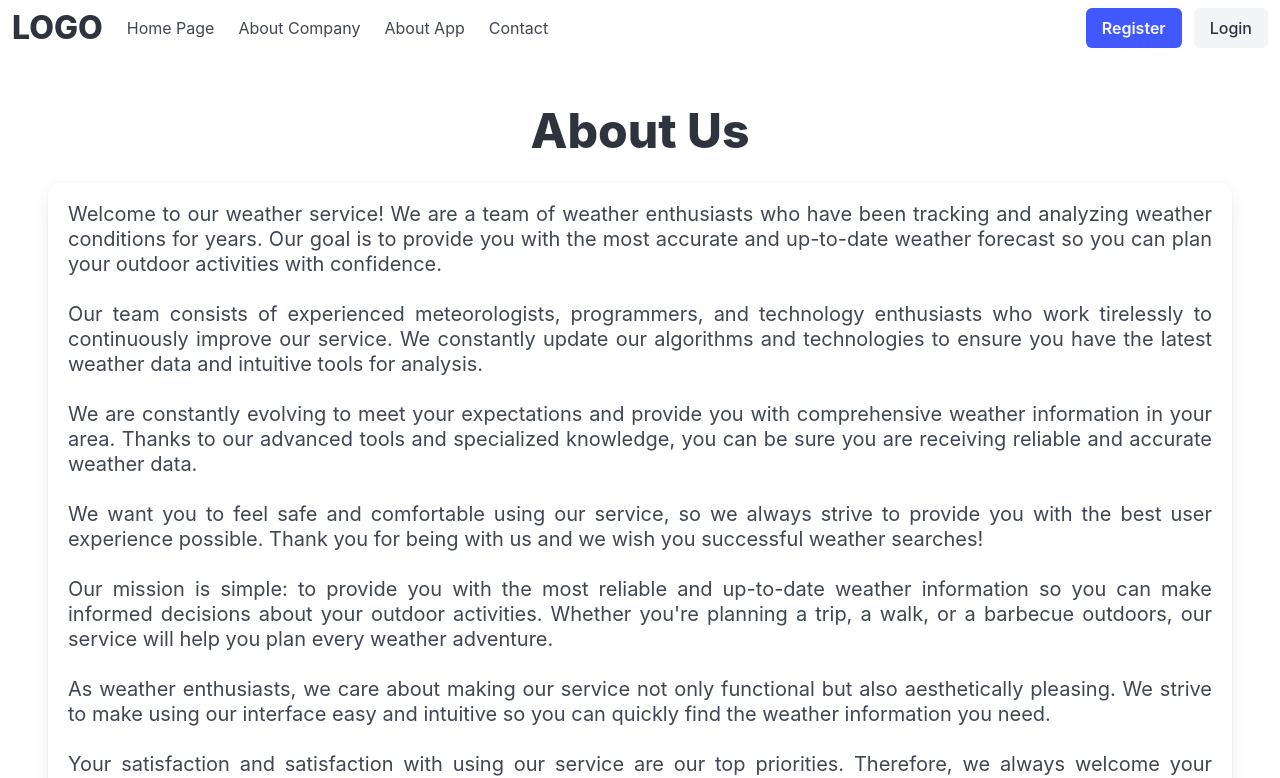
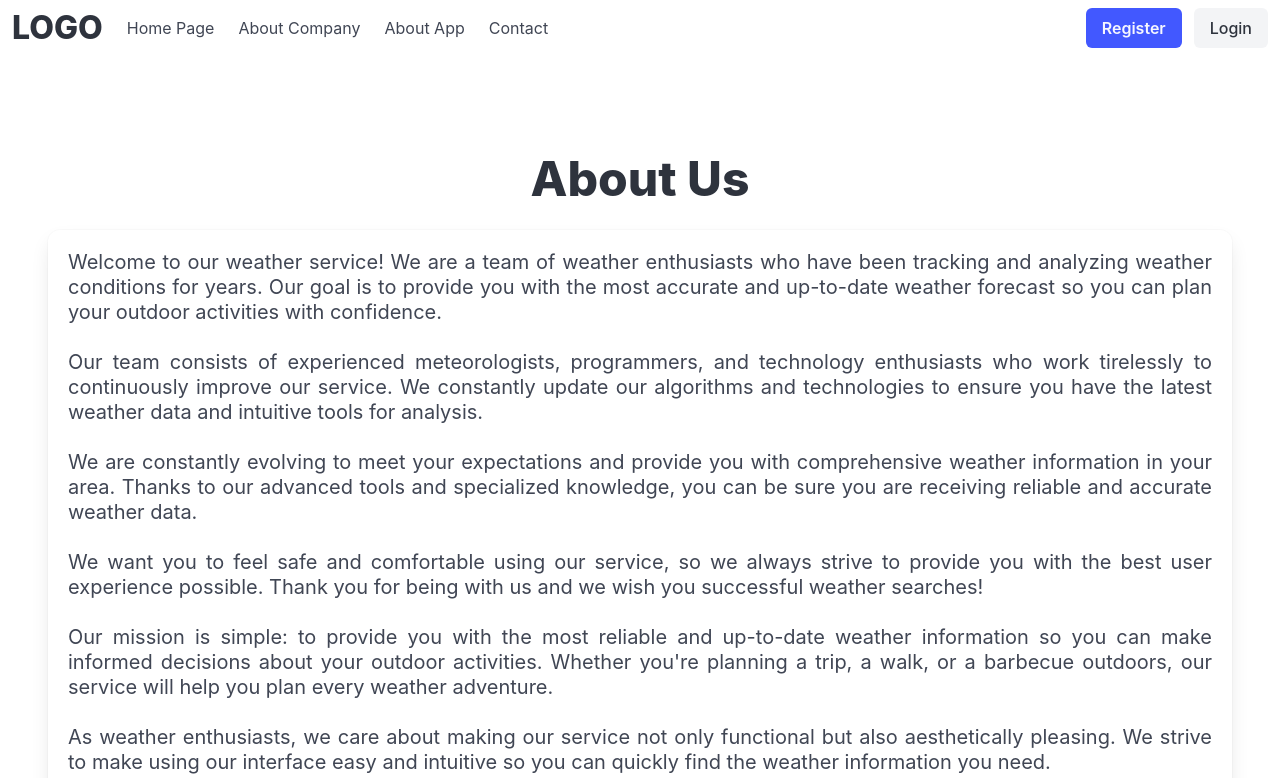
Before and after one commit to DLQuake/Aplikacja_internetowa_do_analizy_duzych_zbiorow_danych_astronomicznych, a React (Create React App) app in the folder frontend/: page /aboutus in a window 1280 px wide. Shown: the top 778 px of the page. Built offline with nearby package versions, Linux system fonts and the light colour scheme.

Commit message:
Add class mt-6 to AboutApp.jsx, AboutUs.jsx, ContactHome.jsx and HomePage.jsx

```diff
--- a/frontend/src/pages/AboutApp.jsx
+++ b/frontend/src/pages/AboutApp.jsx
@@ -7,7 +7,7 @@ const AboutApp = () => {
     return (
         <React.Fragment>
             <NavbarHome />
-            <section className="section">
+            <section className="section mt-6">
                 <div className="content subtitle has-text-justified">
                     <h2 className="title is-2 has-text-centered">About the App</h2>
                     <p className="box">
--- a/frontend/src/pages/AboutUs.jsx
+++ b/frontend/src/pages/AboutUs.jsx
@@ -6,7 +6,7 @@ const AboutUs = () => {
     return (
         <React.Fragment>
             <NavbarHome />
-            <section className="section">
+            <section className="section mt-6">
                 <div class="content">
                     <h1 className="title is-1 has-text-centered">About Us</h1>
                 </div>
--- a/frontend/src/pages/ContactHome.jsx
+++ b/frontend/src/pages/ContactHome.jsx
@@ -7,7 +7,9 @@ const ContactHome = () => {
     return (
         <React.Fragment>
             <NavbarHome />
-            <ContactForm />
+            <div className="mt-6">
+                <ContactForm />
+            </div>
             <FooterHome />
         </React.Fragment>
     );
--- a/frontend/src/pages/HomePage.jsx
+++ b/frontend/src/pages/HomePage.jsx
@@ -44,7 +44,7 @@ const HomePage = () => {
     return (
         <React.Fragment>
             <NavbarHome />
-            <section className="section">
+            <section className="section mt-6">
                 <div className="content">
                     <h1 className="title is-1 has-text-centered">Welcome to the Weather Dashboard</h1>
                     <h1 className="subtitle has-text-centered">Choose a city and check a weather</h1>
```
